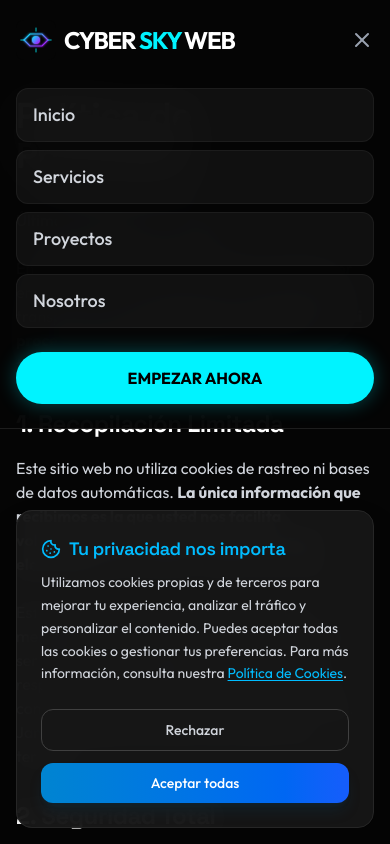
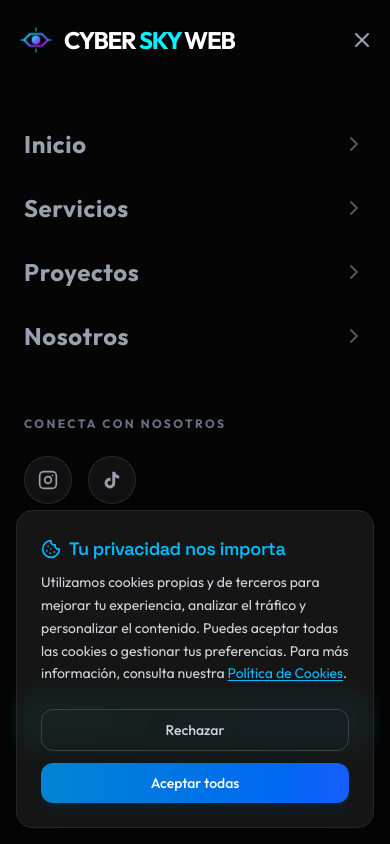
Before and after one commit to hugoug10/skycyberweb, a React (Vite) app: page /privacidad in a window 390 px wide. Both pictures are taken after a click on the button 362 px from the left and 40 px from the top of the page. Shown: the top 844 px of the page. Built offline with nearby package versions, Linux system fonts and the light colour scheme.

Commit message:
Update contact email to contact@cyberskyweb.com

```diff
--- /dev/null
+++ b/public/firma-cyberskyweb.html
@@ -0,0 +1,74 @@
+<!DOCTYPE html>
+<html lang="es">
+
+<head>
+    <meta charset="UTF-8">
+    <title>Firma CyberSkyWeb</title>
+</head>
+
+<body style="background-color: #f3f4f6; padding: 50px; font-family: Arial, sans-serif;">
+
+    <!-- INICIO DE LA FIRMA (Copia desde aquí) -->
+    <table cellpadding="0" cellspacing="0" border="0"
+        style="font-family: 'Segoe UI', Arial, sans-serif; max-width: 500px; background-color: #0d1117; color: #ffffff; padding: 25px; border-radius: 12px; border: 1px solid #1f2937;">
+        <tr>
+            <!-- Logo Section -->
+            <td style="padding-right: 25px; border-right: 2px solid #3b82f6; vertical-align: middle;">
+                <!-- Cambia esta URL por la URL pública definitiva de tu logo si es necesario, he puesto la ruta que probablemente estará en tu servidor -->
+                <img src="https://cyberskyweb.com/images/logo.png" alt="CyberSkyWeb Logo" width="90"
+                    style="display: block; width: 90px; height: auto; border-radius: 50%;">
+            </td>
+
+            <!-- Details Section -->
+            <td style="padding-left: 25px; vertical-align: middle;">
+                <h2
+                    style="margin: 0 0 5px 0; font-size: 20px; color: #ffffff; font-weight: 700; letter-spacing: 0.5px;">
+                    Hugo</h2>
+                <p
+                    style="margin: 0 0 15px 0; font-size: 14px; color: #9ca3af; text-transform: uppercase; letter-spacing: 1px; font-weight: 600;">
+                    CyberSkyWeb
+                </p>
+
+                <table cellpadding="0" cellspacing="0" border="0" style="font-size: 13px;">
+                    <tr>
+                        <td style="padding-bottom: 6px;">
+                            <span style="color: #3b82f6; margin-right: 8px; font-weight: bold;">E:</span>
+                            <a href="mailto:contact@cyberskyweb.com"
+                                style="color: #e5e7eb; text-decoration: none;">contact@cyberskyweb.com</a>
+                        </td>
+                    </tr>
+                    <tr>
+                        <td style="padding-bottom: 6px;">
+                            <span style="color: #3b82f6; margin-right: 8px; font-weight: bold;">T:</span>
+                            <a href="tel:+34615655593" style="color: #e5e7eb; text-decoration: none;">615 65 55 93</a>
+                        </td>
+                    </tr>
+                    <tr>
+                        <td style="padding-top: 4px;">
+                            <span style="color: #3b82f6; margin-right: 8px; font-weight: bold;">W:</span>
+                            <a href="https://cyberskyweb.com"
+                                style="color: #3b82f6; text-decoration: none; font-weight: 600;">cyberskyweb.com</a>
+                        </td>
+                    </tr>
+                </table>
+            </td>
+        </tr>
+    </table>
+    <!-- FIN DE LA FIRMA (Hasta aquí) -->
+
+    <div style="margin-top: 40px; color: #374151; max-width: 600px;">
+        <h3>Instrucciones para añadir a Gmail:</h3>
+        <ol>
+            <li>Haz clic y arrastra para seleccionar <strong>solo</strong> el rectángulo oscuro de la firma de arriba.
+            </li>
+            <li>Copia la selección (Ctrl+C o Cmd+C).</li>
+            <li>Abre Gmail > Configuración (el icono del engranaje) > Ver todos los ajustes.</li>
+            <li>Baja hasta la sección "Firma".</li>
+            <li>Crea una nueva firma y pega (Ctrl+V o Cmd+V) lo que acabas de copiar en la caja de texto.</li>
+            <li>Guarda los cambios al fondo de la página.</li>
+        </ol>
+    </div>
+
+</body>
+
+</html>
--- a/src/components/Contact.jsx
+++ b/src/components/Contact.jsx
@@ -116,8 +116,8 @@ const Contact = () => {
                         </p>
 
                         <div className="mt-12 flex flex-col gap-4 text-sm tracking-widest text-gray-500">
-                            <a href="mailto:contact.dronyxair@gmail.com" className="hover:text-neon-cyan transition-colors">
-                                CONTACT.DRONYXAIR@GMAIL.COM
+                            <a href="mailto:contact@cyberskyweb.com" className="hover:text-neon-cyan transition-colors">
+                                CONTACT@CYBERSKYWEB.COM
                             </a>
                             <a href="tel:+34615655593" className="hover:text-neon-cyan transition-colors">
                                 +34 615 65 55 93
--- a/src/components/Footer.jsx
+++ b/src/components/Footer.jsx
@@ -10,7 +10,7 @@ const Footer = () => {
                     <div className="col-span-1 md:col-span-1">
                         <div className="flex items-center gap-2 mb-4">
                             <img src="/favicon.svg?v=3" alt="Cyber Sky Web Logo" className="h-8 w-8" />
-                            <span className="font-bold text-xl tracking-tighter text-white">
+                            <span translate="no" className="notranslate font-bold text-xl tracking-tighter text-white">
                                 CYBER<span className="text-neon-cyan"> SKY </span>WEB
                             </span>
                         </div>
@@ -81,7 +81,7 @@ const Footer = () => {
 
                 <div className="border-t border-white/10 pt-8 flex flex-col md:flex-row justify-between items-center">
                     <p className="text-gray-500 text-sm">
-                        © {new Date().getFullYear()} Cyber Sky Web. Todos los derechos reservados.
+                        © {new Date().getFullYear()} <span translate="no" className="notranslate">Cyber Sky Web</span>. Todos los derechos reservados.
                     </p>
                     <div className="flex space-x-6 mt-4 md:mt-0 text-gray-500 text-sm">
                         <Link to="/privacidad" className="hover:text-white transition-colors">Privacidad</Link>
--- a/src/components/Hero.jsx
+++ b/src/components/Hero.jsx
@@ -36,10 +36,10 @@ const Hero = () => {
                             <span className="animate-ping absolute inline-flex h-full w-full rounded-full bg-neon-cyan opacity-75"></span>
                             <span className="relative inline-flex rounded-full h-3 w-3 bg-neon-cyan"></span>
                         </span>
-                        <span className="text-gray-300 text-xs md:text-sm font-mono tracking-widest uppercase">Cyber Sky Web Online</span>
+                        <span translate="no" className="notranslate text-gray-300 text-xs md:text-sm font-mono tracking-widest uppercase">Cyber Sky Web Online</span>
                     </div>
 
-                    <h1 className="text-6xl sm:text-7xl md:text-[9rem] font-black tracking-tighter text-white mb-2 leading-[0.85] select-none">
+                    <h1 translate="no" className="notranslate text-6xl sm:text-7xl md:text-[9rem] font-black tracking-tighter text-white mb-2 leading-[0.85] select-none">
                         <span className="block text-transparent bg-clip-text bg-gradient-to-b from-white to-gray-500 hover:text-white transition-colors duration-500" style={{ textShadow: '0 0 40px rgba(255,255,255,0.1)' }}>
                             CYBER
                         </span>
--- a/src/components/Navbar.jsx
+++ b/src/components/Navbar.jsx
@@ -1,5 +1,5 @@
 import React, { useState, useEffect } from 'react';
-import { Menu, X } from 'lucide-react';
+import { Menu, X, ChevronRight, Mail, Instagram, Phone } from 'lucide-react';
 import { motion, AnimatePresence } from 'framer-motion';
 import { Link, useLocation } from 'react-router-dom';
 
@@ -16,6 +16,17 @@ const Navbar = () => {
         return () => window.removeEventListener('scroll', handleScroll);
     }, []);
 
+    useEffect(() => {
+        if (isOpen) {
+            document.body.style.overflow = 'hidden';
+        } else {
+            document.body.style.overflow = 'auto';
+        }
+        return () => {
+            document.body.style.overflow = 'auto';
+        };
+    }, [isOpen]);
+
     const navLinks = [
         { name: 'Inicio', path: '/' },
         { name: 'Servicios', path: '/servicios' },
@@ -28,12 +39,12 @@ const Navbar = () => {
     };
 
     return (
-        <nav className={`fixed w-full z-50 transition-all duration-300 ${scrolled ? 'bg-dark-bg/80 backdrop-blur-md border-b border-white/10' : 'bg-transparent'}`}>
-            <div className="max-w-7xl mx-auto px-4 sm:px-6 lg:px-8">
+        <nav className={`fixed w-full transition-all duration-300 ${isOpen ? 'z-50' : 'z-50'} ${scrolled && !isOpen ? 'bg-dark-bg/80 backdrop-blur-md border-b border-white/10' : 'bg-transparent'}`}>
+            <div className={`max-w-7xl mx-auto px-4 sm:px-6 lg:px-8 relative ${isOpen ? 'z-50' : ''}`}>
                 <div className="flex items-center justify-between h-20">
                     <Link to="/" className="flex-shrink-0 flex items-center gap-2 cursor-pointer">
                         <img src="/favicon.svg?v=3" alt="Cyber Sky Web Logo" className="h-10 w-10 hover:scale-110 transition-transform duration-300" />
-                        <span className="font-bold text-2xl tracking-tighter text-white">
+                        <span translate="no" className="notranslate font-bold text-2xl tracking-tighter text-white">
                             CYBER<span className="text-neon-cyan"> SKY </span>WEB
                         </span>
                     </Link>
@@ -69,31 +80,85 @@ const Navbar = () => {
             <AnimatePresence>
                 {isOpen && (
                     <motion.div
-                        initial={{ opacity: 0, height: 0 }}
-                        animate={{ opacity: 1, height: 'auto' }}
-                        exit={{ opacity: 0, height: 0 }}
-                        className="md:hidden bg-dark-bg/95 backdrop-blur-xl border-b border-white/10"
+                        initial={{ opacity: 0, y: '-100%' }}
+                        animate={{ opacity: 1, y: 0 }}
+                        exit={{ opacity: 0, y: '-100%' }}
+                        transition={{ type: 'tween', duration: 0.3 }}
+                        className="fixed inset-0 z-40 bg-[#050505] flex flex-col pt-20"
                     >
-                        <div className="px-4 pt-2 pb-6 space-y-2">
-                            {navLinks.map((link) => (
+                        <div className="flex-1 px-6 py-12 flex flex-col gap-8 overflow-y-auto">
+                            {navLinks.map((link, index) => {
+                                const active = location.pathname === link.path;
+                                return (
+                                    <motion.div
+                                        key={link.name}
+                                        initial={{ opacity: 0, x: -20 }}
+                                        animate={{ opacity: 1, x: 0 }}
+                                        transition={{ delay: index * 0.1 }}
+                                    >
                                         <Link
-                                    key={link.name}
                                             to={link.path}
-                                    className={`${isActive(link.path)} block px-4 py-3 rounded-xl text-lg font-medium bg-white/5 border border-white/5 active:bg-white/10 transition-colors`}
                                             onClick={() => setIsOpen(false)}
+                                            className="group flex items-center justify-between transition-all duration-300"
                                         >
+                                            <span className={`text-2xl font-bold tracking-wide transition-colors duration-300 ${active ? 'text-neon-cyan' : 'text-gray-400 group-hover:text-white'}`}>
                                                 {link.name}
+                                            </span>
+                                            <ChevronRight className={`w-6 h-6 transition-transform duration-300 ${active ? 'text-neon-cyan translate-x-1' : 'text-gray-600 group-hover:text-white group-hover:translate-x-1'}`} />
                                         </Link>
-                            ))}
-                            <div className="pt-4">
+                                    </motion.div>
+                                );
+                            })}
+
+                            <motion.div
+                                initial={{ opacity: 0, scale: 0.95 }}
+                                animate={{ opacity: 1, scale: 1 }}
+                                transition={{ delay: navLinks.length * 0.1 + 0.1 }}
+                                className="mt-8 flex flex-col gap-6"
+                            >
+                                <div className="text-gray-500 text-xs font-bold tracking-[0.2em] uppercase">
+                                    Conecta con nosotros
+                                </div>
+                                <div className="flex items-center gap-4">
+                                    <a href="https://www.instagram.com/dronyxair?igsh=MTIwaXppZ3MzZWoyaQ%3D%3D&utm_source=qr" target="_blank" rel="noopener noreferrer" className="w-12 h-12 rounded-full bg-white/5 flex items-center justify-center border border-white/10 text-gray-400 hover:text-neon-cyan hover:border-neon-cyan hover:shadow-[0_0_15px_rgba(0,243,255,0.2)] transition-all duration-300">
+                                        <Instagram className="w-5 h-5" />
+                                    </a>
+                                    <a href="https://www.tiktok.com/@dronyxair?_r=1&_t=ZN-93oFNgTDyeE" target="_blank" rel="noopener noreferrer" className="w-12 h-12 rounded-full bg-white/5 flex items-center justify-center border border-white/10 text-gray-400 hover:text-neon-cyan hover:border-neon-cyan hover:shadow-[0_0_15px_rgba(0,243,255,0.2)] transition-all duration-300">
+                                        <svg viewBox="0 0 24 24" fill="currentColor" className="w-5 h-5">
+                                            <path d="M19.59 6.69a4.83 4.83 0 0 1-3.77-4.25V2h-3.45v13.67a2.89 2.89 0 0 1-5.2 1.74 2.89 2.89 0 0 1 2.31-4.64 2.93 2.93 0 0 1 .88.13V9.4a6.84 6.84 0 0 0-1-.05A6.33 6.33 0 0 0 5 20.1a6.34 6.34 0 0 0 10.86-4.43v-7a8.16 8.16 0 0 0 4.77 1.52v-3.4a4.85 4.85 0 0 1-1-.1z" />
+                                        </svg>
+                                    </a>
+                                </div>
+                                <div className="flex flex-col gap-3 mt-2">
+                                    <a href="mailto:contact@cyberskyweb.com" className="group flex items-center gap-3 text-gray-400 hover:text-neon-cyan transition-colors w-max">
+                                        <div className="w-10 h-10 rounded-full bg-white/5 flex items-center justify-center border border-white/10 group-hover:border-neon-cyan transition-colors">
+                                            <Mail className="w-4 h-4" />
+                                        </div>
+                                        <span className="text-sm font-medium">contact@cyberskyweb.com</span>
+                                    </a>
+                                    <a href="tel:+34615655593" className="group flex items-center gap-3 text-gray-400 hover:text-neon-cyan transition-colors w-max">
+                                        <div className="w-10 h-10 rounded-full bg-white/5 flex items-center justify-center border border-white/10 group-hover:border-neon-cyan transition-colors">
+                                            <Phone className="w-4 h-4" />
+                                        </div>
+                                        <span className="text-sm font-medium">+34 615 65 55 93</span>
+                                    </a>
+                                </div>
+                            </motion.div>
+
+                            <motion.div
+                                initial={{ opacity: 0, y: 20 }}
+                                animate={{ opacity: 1, y: 0 }}
+                                transition={{ delay: navLinks.length * 0.1 + 0.2 }}
+                                className="mt-auto pt-8 pb-12 border-t border-white/10"
+                            >
                                 <Link
                                     to="/empezar"
-                                    className="w-full text-center bg-neon-cyan text-black font-bold py-3.5 rounded-full block shadow-[0_0_20px_rgba(0,243,255,0.3)]"
                                     onClick={() => setIsOpen(false)}
+                                    className="w-full flex items-center justify-center gap-2 bg-gradient-to-r from-neon-cyan to-[#00c3ff] text-black font-extrabold py-4 rounded-xl shadow-[0_0_20px_rgba(0,243,255,0.3)] hover:shadow-[0_0_30px_rgba(0,243,255,0.5)] transition-all duration-300 active:scale-[0.98]"
                                 >
                                     EMPEZAR AHORA
                                 </Link>
-                            </div>
+                            </motion.div>
                         </div>
                     </motion.div>
                 )}
--- a/src/components/StartProject.jsx
+++ b/src/components/StartProject.jsx
@@ -138,7 +138,7 @@ const StartProject = () => {
 
                         <div className="grid grid-cols-1 sm:grid-cols-2 gap-4 md:gap-6">
                             {[
-                                { icon: Mail, title: "Email", value: "contact.dronyxair@gmail.com", href: "mailto:contact.dronyxair@gmail.com", color: "text-neon-cyan" },
+                                { icon: Mail, title: "Email", value: "contact@cyberskyweb.com", href: "mailto:contact@cyberskyweb.com", color: "text-neon-cyan" },
                                 { icon: Phone, title: "Teléfono", value: "+34 615 65 55 93", href: "tel:+34615655593", color: "text-neon-purple" }
                             ].map((item, index) => (
                                 <motion.a
--- a/src/pages/BusinessCard.jsx
+++ b/src/pages/BusinessCard.jsx
@@ -17,7 +17,7 @@ const BusinessCard = () => {
 
     return (
         <div className="min-h-screen bg-neutral-900 flex flex-col items-center justify-center p-8 gap-8 font-sans">
-            <h1 className="text-3xl font-bold text-white mb-4">Diseño Premium Cyber Sky Web</h1>
+            <h1 className="text-3xl font-bold text-white mb-4">Diseño Premium <span translate="no" className="notranslate">Cyber Sky Web</span></h1>
 
             <div className="flex gap-4 mb-8">
                 <button onClick={() => downloadImage('card-front', 'tarjeta-frontal')} className="px-6 py-2 bg-neon-cyan text-black font-bold rounded-full hover:bg-white transition-colors flex items-center gap-2">
@@ -65,7 +65,7 @@ const BusinessCard = () => {
                                     </div>
                                 </div>
 
-                                <h2 className="text-4xl font-black italic tracking-tighter text-white mb-1 drop-shadow-lg">
+                                <h2 translate="no" className="notranslate text-4xl font-black italic tracking-tighter text-white mb-1 drop-shadow-lg">
                                     CYBER<span className="text-transparent bg-clip-text bg-gradient-to-r from-neon-cyan to-neon-purple">SKY</span>WEB
                                 </h2>
 
@@ -140,7 +140,7 @@ const BusinessCard = () => {
                                     <div className="space-y-2 mt-4 bg-white/5 p-4 rounded-lg border border-white/5">
                                         <div className="flex items-center gap-3 text-sm text-gray-300">
                                             <Mail size={14} className="text-neon-cyan" />
-                                            <span>contact.dronyxair@gmail.com</span>
+                                            <span>contact@cyberskyweb.com</span>
                                         </div>
                                         <div className="flex items-center gap-3 text-sm text-gray-300">
                                             <Phone size={14} className="text-neon-cyan" />
--- a/src/pages/PrivacyPage.jsx
+++ b/src/pages/PrivacyPage.jsx
@@ -26,7 +26,7 @@ const PrivacyPage = () => {
                 </p>
                 <h2 className="text-2xl font-bold text-white mt-8 mb-4">3. Contacto</h2>
                 <p>
-                    Si tiene alguna duda, puede escribirnos directamente a <a href="mailto:contact.dronyxair@gmail.com" className="text-neon-cyan hover:underline">contact.dronyxair@gmail.com</a>.
+                    Si tiene alguna duda, puede escribirnos directamente a <a href="mailto:contact@cyberskyweb.com" className="text-neon-cyan hover:underline">contact@cyberskyweb.com</a>.
                 </p>
             </div>
         </div>
```
Lines whose indentation alone changed are shown as unchanged.
